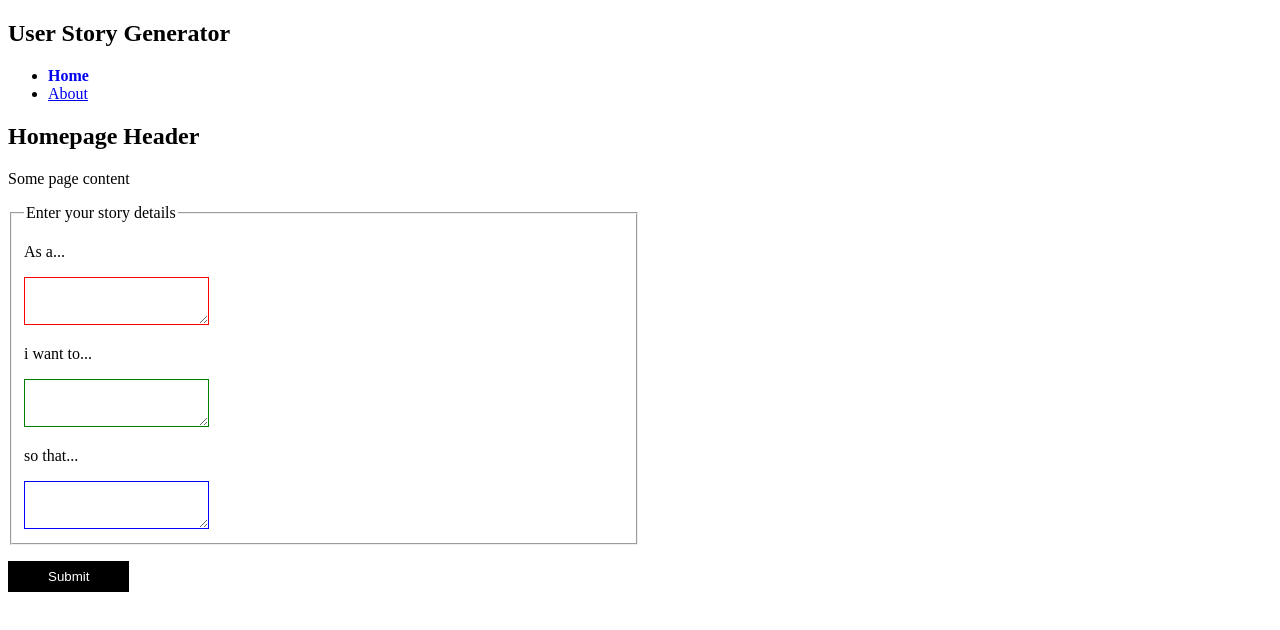
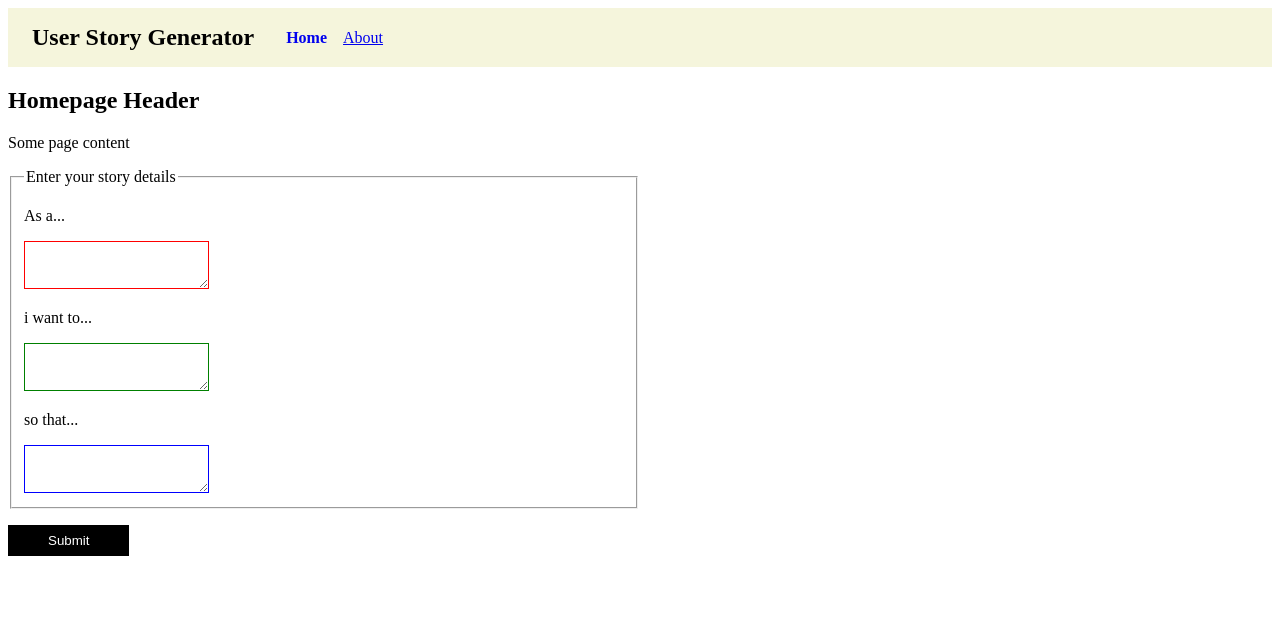
Before and after one commit to pattonwebz/react-user-story-generator, a React app: page / in a window 1280 px wide. Shown: the top 630 px of the page. Built offline with nearby package versions, Linux system fonts and the light colour scheme.

Commit message:
Add some basic styleing for nav items

```diff
--- a/src/layoutComponents/SiteNav.tsx
+++ b/src/layoutComponents/SiteNav.tsx
@@ -1,5 +1,7 @@
 import React, { CSSProperties } from 'react';
 import { NavLink } from 'react-router-dom';
+
+import styled from 'styled-components';
 // import '../site-nav.css';
 
 const SiteNav = () => {
@@ -9,12 +11,39 @@ const SiteNav = () => {
         textDecoration: 'none'
     };
 
+    const SiteNav = styled.nav`
+        display: flex;
+        background: beige;
+        padding: 1rem 0.5rem;
+    `;
+
+    const SiteNavTitle = styled.div`
+        align-self: center;
+
+        h1 {
+            margin: 0 1rem;
+        }
+    `;
+
+    const SiteNavList = styled.ul`
+        display: flex;
+        list-style: none;
+    	margin: 0;
+        padding: 0;
+    	align-self: center;
+
+        li {
+            flex: 0 0 0;
+            margin-left: 1rem;
+        }
+    `;
+
     return (
-        <nav id="site-nav">
-            <div className="site-title">
+        <SiteNav id="site-nav">
+            <SiteNavTitle>
                 <h1>User Story Generator</h1>
-            </div>
-            <ul className="nav">
+            </SiteNavTitle>
+            <SiteNavList>
                 <li>
                     <NavLink
                         to="/"
@@ -32,8 +61,8 @@ const SiteNav = () => {
                         About
                     </NavLink>
                 </li>
-            </ul>
-        </nav>
+            </SiteNavList>
+        </SiteNav>
     );
 }
 
```
